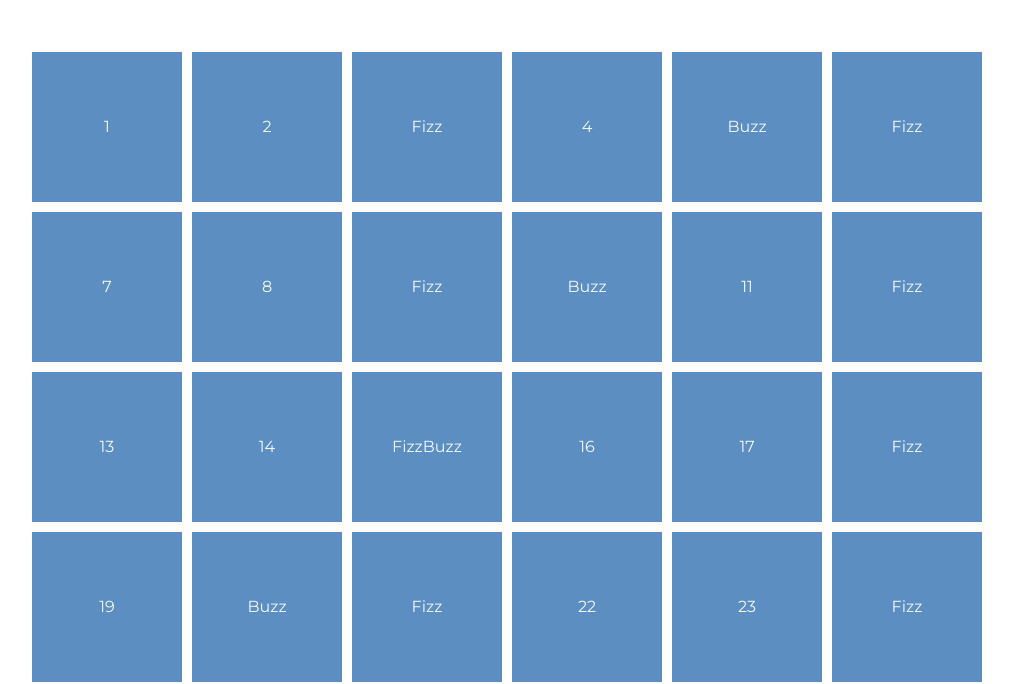
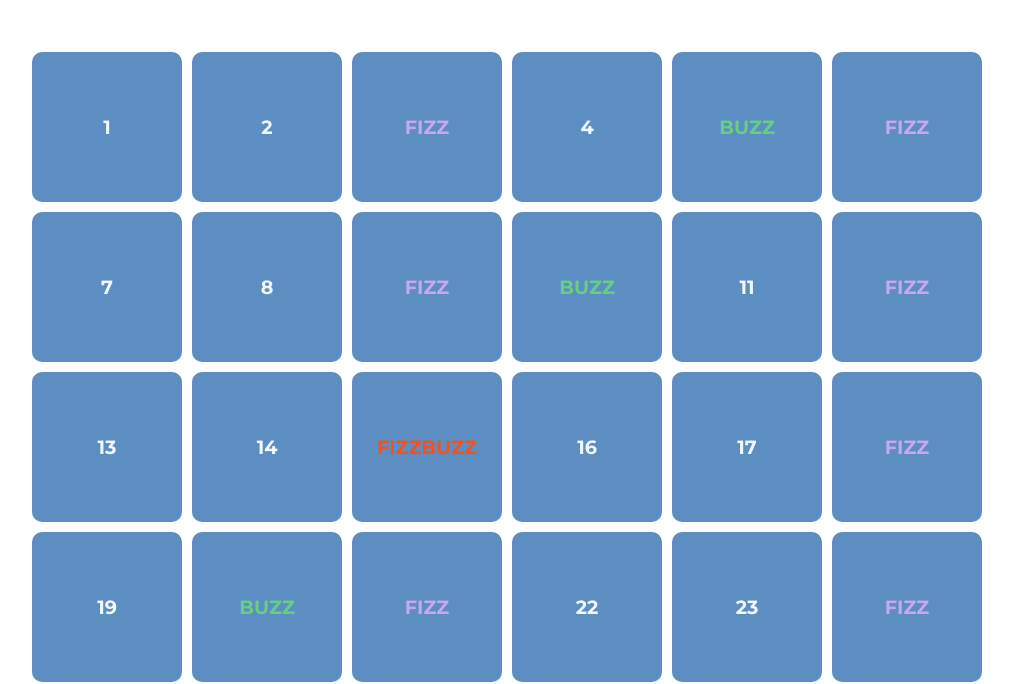
Before and after one commit to DanieleGelsomino/js-fizzbuzzdom, a plain HTML site: page index.html in a window 1280 px wide. Shown: the part 131-815 px from the top of the page, without its empty margins (101-1114 px from the left). Drawn offline with Linux system fonts and the light colour scheme.

Commit message:
add milestone 3 complete

```diff
--- a/css/style.css
+++ b/css/style.css
@@ -31,4 +31,20 @@ body {
   vertical-align: middle;
   line-height: 150px;
   color: aliceblue;
+  font-weight: 700;
+  font-size: 1.2rem;
+  border-radius: 10px;
+  text-transform: uppercase;
 }
+
+#tomato {
+  color: rgb(244, 81, 30);
+}
+
+#green {
+  color: rgb(104, 206, 131);
+}
+
+#lilac {
+  color: rgb(196, 169, 240);
+}
--- a/index.html
+++ b/index.html
@@ -16,10 +16,9 @@
 </head>
 
 <body>
-    <div class="container-title">
+    <div class="container-general">
         <h1 id="title">Fizzbuzzdom!</h1>
         <div class="container">
-
         </div>
     </div>
 
--- a/js/script.js
+++ b/js/script.js
@@ -13,29 +13,30 @@ MILESTONE 3
 Applica uno stile differente a seconda del valore dell'indice per i multipli di 3, per i multipli di 5 e per i valori che sono sia multipli di 3 che di 5.
 */
 
-//MILESTONE 1 + MILESTONE 2
+//MILESTONE 1 + MILESTONE 2 + MILESTONE 3
 
 const containerNumber = document.querySelector(".container");
 for(let number=1; number <=100; number++){
 
     if (number % 3 === 0 && number % 5 === 0) {
         console.log('FizzBuzz');
-        const element = `<div class="square-numbers">FizzBuzz</div>`;
+        let element = `<div id="tomato" class="square-numbers">FizzBuzz</div>`;
         containerNumber.innerHTML += element;
 
     }else if (number % 5 === 0) {
         console.log('Buzz');
-        const element = `<div class="square-numbers">Buzz</div>`;
+        const element = `<div id="green" class="square-numbers">Buzz</div>`;
         containerNumber.innerHTML += element;
 
     }else if (number % 3 === 0){
-            console.log('Fizz');
-            const element = `<div class="square-numbers">Fizz</div>`;
-            containerNumber.innerHTML += element;
+        console.log('Fizz');
+        const element = `<div id="lilac" class="square-numbers">Fizz</div>`;
+        containerNumber.innerHTML += element;
+
     }else {
-         console.log(number);
-         const element = `<div id="square-${number}" class="square-numbers">${number}</div>`;
-         containerNumber.innerHTML += element;
+        console.log(number);
+        const element = `<div class="square-numbers">${number}</div>`;
+        containerNumber.innerHTML += element;
     }
 
 }
```
